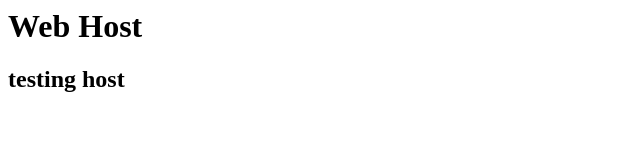
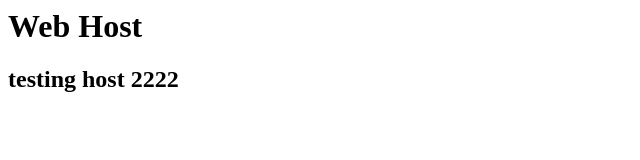
Before and after one commit to triage11218/piit1, a plain HTML site: page index.html in a window 1280 px wide. Shown: the full height of the page, 0-640 px from the left. Drawn offline with Linux system fonts and the light colour scheme.

Commit message:
edited index.html

```diff
--- a/index.html
+++ b/index.html
@@ -1,6 +1,6 @@
 <html>
  <body>
   <h1> Web Host </h1>
-  <h2> testing host </h2>
+  <h2> testing host 2222</h2>
  </body>
 </html>
```
